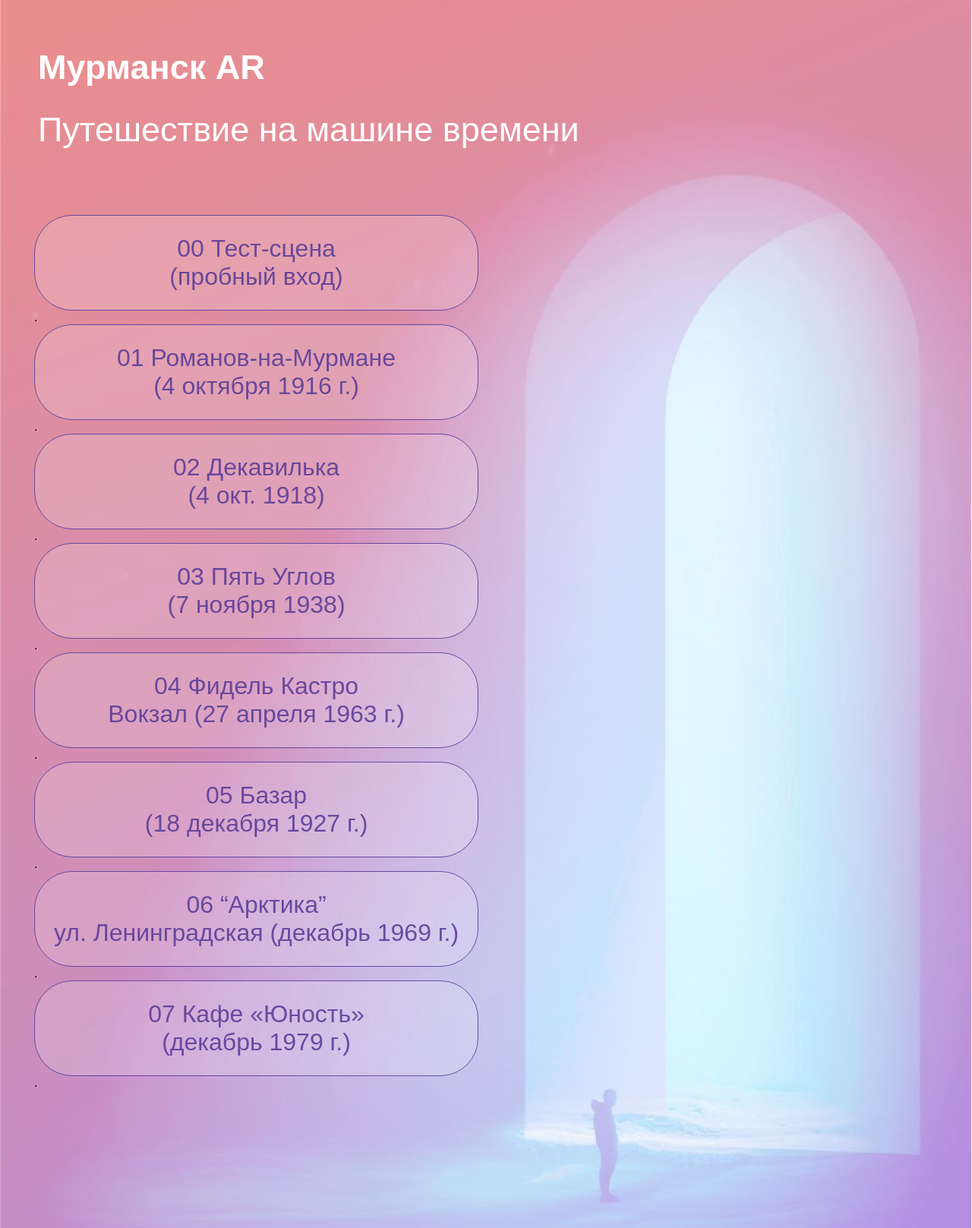
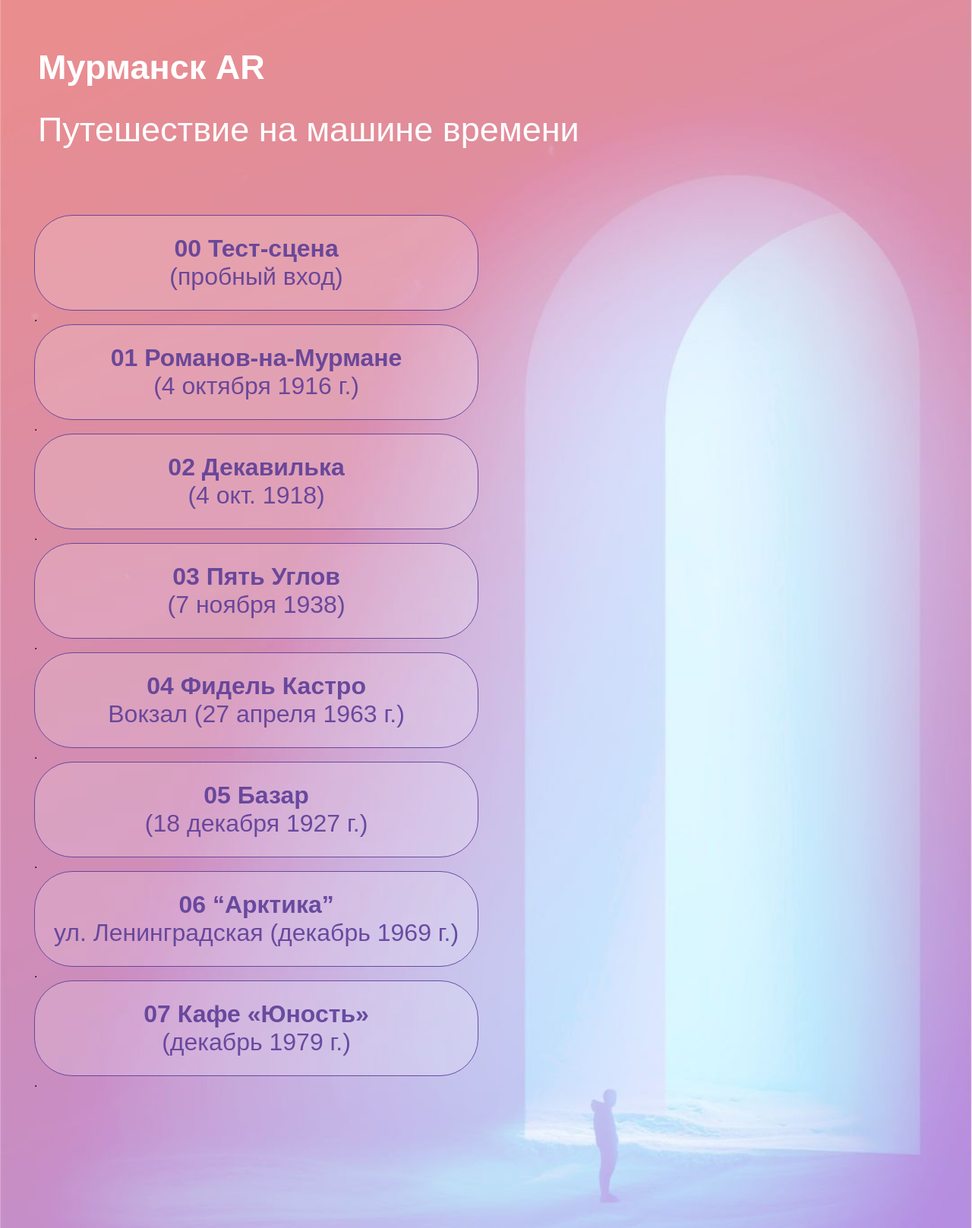
Before and after one commit to Ar-go-naut/ARMurmansk, a plain HTML site: page index.html in a window 1280 px wide. Shown: the part 22-1639 px from the top of the page at 76% size. Drawn offline with Linux system fonts and the light colour scheme.

Commit message:
Update index.html

```diff
--- a/index.html
+++ b/index.html
@@ -78,14 +78,14 @@ body, html {
     <div class="text-block"><h4>Мурманск AR</h4><p>Путешествие на машине времени</p> </div>
 
     <div class="container">
-    <form action="interface"><button class="btn">00 Тест-сцена <br> (пробный вход) </button></form>.
-    <form action="VR1"><button class="btn">01 Романов-на-Мурмане <br> (4 октября 1916 г.)</button></form>.
-    <form action="VR2"><button class="btn">02 Декавилька <br>  (4 окт. 1918)</button></form>.
-    <form action="VR3"><button class="btn">03 Пять Углов <br> (7 ноября 1938)</button></form>.
-    <form action="VR4"><button class="btn">04 Фидель Кастро <br> Вокзал (27 апреля 1963 г.)</button></form>.
-    <form action="VR5"><button class="btn">05 Базар <br> (18 декабря 1927 г.)</button></form>.
-    <form action="VR6"><button class="btn">06 “Арктика” <br> ул. Ленинградская (декабрь 1969 г.)</button></form>.
-    <form action="VR7"><button class="btn">07 Кафе «Юность» <br> (декабрь 1979 г.)</button></form>.
+    <form action="interface"><button class="btn"><b>00 Тест-сцена</b> <br> (пробный вход) </button></form>.
+    <form action="VR1"><button class="btn"><b>01 Романов-на-Мурмане</b> <br> (4 октября 1916 г.)</button></form>.
+    <form action="VR2"><button class="btn"><b>02 Декавилька</b> <br>  (4 окт. 1918)</button></form>.
+    <form action="VR3"><button class="btn"><b>03 Пять Углов</b> <br> (7 ноября 1938)</button></form>.
+    <form action="VR4"><button class="btn"><b>04 Фидель Кастро</b> <br> Вокзал (27 апреля 1963 г.)</button></form>.
+    <form action="VR5"><button class="btn"><b>05 Базар</b> <br> (18 декабря 1927 г.)</button></form>.
+    <form action="VR6"><button class="btn"><b>06 “Арктика”</b> <br> ул. Ленинградская (декабрь 1969 г.)</button></form>.
+    <form action="VR7"><button class="btn"><b>07 Кафе «Юность»</b> <br> (декабрь 1979 г.)</button></form>.
 
     </div>
 </div>
```
